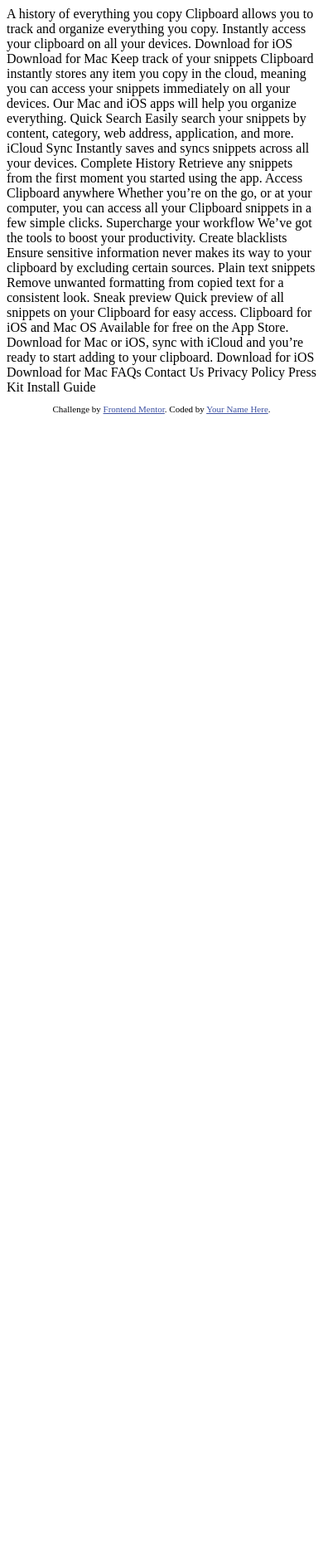
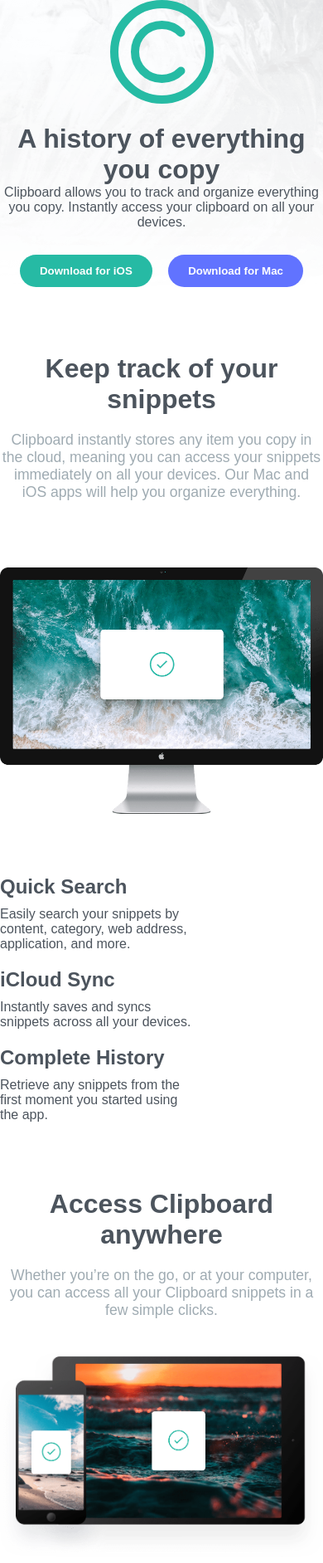
Before and after one commit to Huthifahamayreh1/clipboard-landing-page-master, a plain HTML site: page index.html in a window 390 px wide. Shown: the top 1884 px of the page at 83% size. Before the commit the page ends 844 px from the top, so only its background shows below. Drawn offline with Linux system fonts and the light colour scheme.

Commit message:
Add main layout and styles for clipboard landing page

```diff
--- a/index.html
+++ b/index.html
@@ -3,9 +3,9 @@
 <head>
   <meta charset="UTF-8">
   <meta name="viewport" content="width=device-width, initial-scale=1.0"> <!-- displays site properly based on user's device -->
-
+<link rel="stylesheet" href="https://fonts.googleapis.com/css2?family=Red+Hat+Display:wght@400;500;700&display=swap">
   <link rel="icon" type="image/png" sizes="32x32" href="./images/favicon-32x32.png">
-
+  <link rel="stylesheet" href="style.css">
   <title>Frontend Mentor | Clipboard landing page</title>
 
   <!-- Feel free to remove these styles or customise in your own stylesheet 👍 -->
@@ -16,72 +16,121 @@
 </head>
 <body>
 
-  A history of everything you copy
+  <div class="header-container">
+    <img  class="logo" src="./images/logo.svg" alt="Clipboard Logo">
+  <h1>A history of everything you copy</h1>
+  <p>Clipboard allows you to track and organize everything you
+  copy. Instantly access your clipboard on all your devices.</p>
 
-  Clipboard allows you to track and organize everything you
-  copy. Instantly access your clipboard on all your devices.
+<div class="download-buttons">
+  <button class="btn btn-ios">Download for iOS</button>
+  <button class="btn btn-mac">Download for Mac</button>
+</div>
+</div>
+<main class="container">
+  <section class="features-container">
+<div class="features-content">
+    <h1>Keep track of your snippets</h1>
+  <p>Clipboard instantly stores any item you copy in the cloud,
+  meaning you can access your snippets immediately on all your
+  devices. Our Mac and iOS apps will help you organize everything.</p>
+   </div>
+   </section>
+   <section class="features-grid" >
+    <div class="feature-img">
+      <img src="./images/image-computer.png" alt="computer">
+    </div>
+    <div class="feature-list">
+      <div class="feature-item">
+    <h2>Quick Search</h2>
+    <p>Easily search your snippets by content, category, web address, application, and more.</p>
+      </div>
+    <div class="feature-item">
+      <h2>iCloud Sync</h2>
+    <p>Instantly saves and syncs snippets across all your devices.</p>
+</div>
+<div class="feature-item">
+  <h2>Complete History</h2>
+  <p>Retrieve any snippets from the first moment you started using the app.</p>
+</div>
+</div>
+</section>
+<section class="features-access">
+<div class="features-content">
+ <h1>Access Clipboard anywhere</h1>
+   <p>Whether you’re on the go, or at your computer, you can access all your Clipboard
+  snippets in a few simple clicks.</p>
+  <div class="access-img">
+    <img src="./images/image-devices.png" alt="">
+  </div>
+</div>
+</section>
+<section class="supercharge-workflow">
+  <div class="features-content">
+   <h1>Supercharge your workflow</h1>
+  <p>We’ve got the tools to boost your productivity.</p>
+</div>
+  <div class="workflow-tools">
+    <div class="tool-item">
+            <div class="tool-img"><img src="./images/icon-blacklist.svg" alt=""></div>
+      <h2>Create blacklists</h2>
+      <p>Ensure sensitive information never makes its way to your clipboard by excluding certain sources.</p>
+    </div>
+    <div class="tool-item">
+                  <div class="tool-img"><img src="./images/icon-text.svg" alt=""></div>
+      <h2>Plain text snippets</h2>
+      <p>Remove unwanted formatting from copied text for a consistent look.</p>
+    </div>
+    <div class="tool-item">
+                  <div class="tool-img"><img src="./images/icon-preview.svg" alt=""></div>
+      <h2>Sneak preview</h2>
+      <p>Quick preview of all snippets on your Clipboard for easy access.</p>
+    </div>
+  </div>
+  <div class="logo-workflw">
+<img src="/images/logo-google.png" alt="">
+<img src="./images/logo-ibm.png" alt="">
+<img src="./images/logo-microsoft.png" alt="">
+<img src="./images/logo-hp.png" alt="">
+<img src="./images/logo-vector-graphics.png" alt="">
 
-  Download for iOS
-  Download for Mac
 
-  Keep track of your snippets
-
-  Clipboard instantly stores any item you copy in the cloud,
-  meaning you can access your snippets immediately on all your
-  devices. Our Mac and iOS apps will help you organize everything.
-
-  Quick Search
-
-  Easily search your snippets by content, category, web address, application, and more.
-
-  iCloud Sync
-
-  Instantly saves and syncs snippets across all your devices.
-
-  Complete History
-
-  Retrieve any snippets from the first moment you started using the app.
-
-  Access Clipboard anywhere
-
-  Whether you’re on the go, or at your computer, you can access all your Clipboard
-  snippets in a few simple clicks.
-
-  Supercharge your workflow
-
-  We’ve got the tools to boost your productivity.
-
-  Create blacklists
-
-  Ensure sensitive information never makes its way to your clipboard by excluding certain sources.
-
-  Plain text snippets
-
-  Remove unwanted formatting from copied text for a consistent look.
-
-  Sneak preview
-
-  Quick preview of all snippets on your Clipboard for easy access.
-
-  Clipboard for iOS and Mac OS
-
-  Available for free on the App Store. Download for Mac or iOS, sync with iCloud
-  and you’re ready to start adding to your clipboard.
-
-  Download for iOS
-  Download for Mac
-
-  FAQs
-  Contact Us
-  Privacy Policy
-  Press Kit
-  Install Guide
-
+  </div>
+</section>
+<section class="btn-cat">
+  <div class="features-content">
+     <h1>Clipboard for iOS and Mac OS</h1>
+  <p>Available for free on the App Store. Download for Mac or iOS, sync with iCloud
+  and you’re ready to start adding to your clipboard.</p>
+  </div>
+<div class="download-buttons">
+  <button class="btn btn-ios">Download for iOS</button>
+  <button class="btn btn-mac">Download for Mac</button>
+</div>
+</section>
+</main>
   <footer>
-    <p class="attribution">
-      Challenge by <a href="https://www.frontendmentor.io?ref=challenge" target="_blank">Frontend Mentor</a>.
-      Coded by <a href="#">Your Name Here</a>.
-    </p>
+    <div class="footer-container">
+      <img src="./images/logo.svg" alt="Logo" class="footer-logo">
+      <div class="footer-links">
+        <div class="link-col">
+          <a href="#">FAQs</a>
+          <a href="#">Contact Us</a>
+        </div>
+        <div class="link-col">
+          <a href="#">Privacy Policy</a>
+          <a href="#">Press Kit</a>
+        </div>
+        <div class="link-col">
+          <a href="#">Install Guide</a>
+        </div>
+      </div>
+      <div class="social-icons">
+        <a href="#"><img src="./images/icon-facebook.svg" alt="Facebook"></a>
+        <a href="#"><img src="./images/icon-twitter.svg" alt="Twitter"></a>
+        <a href="#"><img src="./images/icon-instagram.svg" alt="Instagram"></a>
+      </div>
+    </div>
   </footer>
 </body>
 </html>
--- /dev/null
+++ b/style.css
@@ -0,0 +1,210 @@
+:root{
+
+--Green500: hsl(171, 66%, 44%);
+--Blue100: hsl(233, 100%, 69%);
+--Gray700: hsl(210, 10%, 33%);
+--Gray500: hsl(201, 11%, 66%);
+}
+*{
+    box-sizing: border-box;
+    margin: 0;
+    padding: 0;
+}
+body{
+    font-family: 'Bai Jamjuree', sans-serif;
+    color: var(--Gray700);
+
+}
+.container{
+max-width: 1100px;
+margin: 0 auto;
+}
+.header-container{
+    background-image: url('/images/bg-header-desktop.png');
+    background-size: cover;
+    background-position: center;
+      text-align: center;
+}
+.download-buttons{
+    margin-top: 30px;
+}
+.logo{
+    margin-bottom: 20px;
+}
+button{
+    padding: 12px 24px;
+    border-radius: 40px;
+    border: none;
+    background-color: var(--Green500);
+    color: white;
+    font-weight: bold;
+    cursor: pointer;
+    box-shadow: inset   0 0 0 0 var(--Green500);
+}
+button:hover{
+    background-color: hsl(171, 66%, 34%);
+    filter: brightness(0.5)
+}
+.btn-ios{
+    margin-right: 15px;
+}
+.btn-mac{
+    background-color: var(--Blue100);
+}
+.features-container{
+    display: flex;
+    flex-direction: column;
+    text-align: center;
+    margin: 80px 0;
+}
+
+.features-grid{
+    display: flex;
+    flex-direction: row;
+    margin-top: 40px;
+    gap: 100px;
+
+}
+.feature-item{
+    display: flex;
+    flex-direction: column;
+    flex: 1;
+    text-align: left;
+    gap: 10px;
+    margin-top: 20px;
+    width: 60%;
+}
+.feature-img{
+    flex: 1;
+overflow-x: hidden
+;}
+.feature-img img{
+width: 100%;
+height: auto;
+}
+.feature-list{
+ flex: 1;
+align-items: center;
+text-align: left;
+    width: 100%;
+
+}
+.features-access{
+    display: flex;
+    flex-direction: column;
+    text-align: center;
+    margin: 80px 0;
+}
+.features-access h1{
+    font-size: 2rem;
+    margin-bottom: 20px;
+}
+.features-access p{
+    font-size: 1.1rem;
+    color: var(--Gray500);
+    max-width: 600px;
+    margin: 0 auto;
+}
+.access-img{
+    margin-top: 40px;
+}
+.access-img img{
+    width: 100%;
+    height: auto;
+}
+.features-content h1{
+    font-size: 2rem;
+    margin-bottom: 20px;
+}
+.features-content p{
+    font-size: 1.1rem;
+    color: var(--Gray500);
+    max-width: 600px;
+    margin: 0 auto;
+}
+.supercharge-workflow{
+    display: flex;
+    flex-direction: column;
+    text-align: center;
+    margin: 80px 0;
+        gap: 20px;
+
+}
+.workflow-tools{
+    display: flex;
+    flex-direction: row;
+    gap: 40px;
+    margin-top: 40px;
+}
+.tool-item{
+    display: flex;
+    flex-direction: column;
+    text-align: center;
+    gap: 20px;
+}
+.tool-img{
+    width: 100%;
+    height: auto;
+
+}
+.logo-workflw{
+    display: flex;
+    justify-content: center;
+    flex-direction: row;
+    margin-top: 40px;
+    gap: 80px;
+
+}
+.logo-workflw.logo img{
+    width: 100%;
+    height: auto;
+}
+.btn-cat{
+    display: flex;
+    flex-direction: column;
+    text-align: center;
+    margin: 80px 0;
+}
+footer {
+  background-color: #f5f6f8;
+  padding: 40px 0;
+}
+
+.footer-container {
+  max-width: 1110px;
+  margin: 0 auto;
+  display: flex;
+  align-items: center;
+  justify-content: space-between;
+  padding: 0 24px;
+}
+
+.footer-logo { width: 55px; }
+.footer-links {
+  display: flex;
+  gap: 50px;
+  flex: 1;
+  margin-left: 80px;
+}
+
+.link-col { display: flex; flex-direction: column; gap: 10px; }
+.link-col a { text-decoration: none; color: var(--Gray700); }
+.link-col a:hover { filter: brightness(0.5); }
+
+.social-icons { display: flex; gap: 24px; }
+.social-icons img { width: 24px; height: 24px; }
+.social-icons img:hover { filter: brightness(0.5) ;  }
+
+@media (max-width: 768px) {
+  .header-container { background-image: url('./images/bg-header-mobile.png');}
+  .download-buttons { flex-direction: column; }
+  .features-content { flex-direction: column; gap: 50px; }
+  .features-grid { flex-direction: column; gap: 50px; }
+  .feature-img{ margin-left: 0; }
+  .feature-list { text-align: center; }
+  .workflow-tools { flex-direction: column; }
+  .logo-workflw { flex-direction: column;  width: 100%;}
+  .logo-workflw img { width: 50%; margin: 0 auto; }
+  .footer-container { flex-direction: column; gap: 40px; text-align: center; }
+  .footer-links { flex-direction: column; margin-left: 0; gap: 20px; }
+}
```
